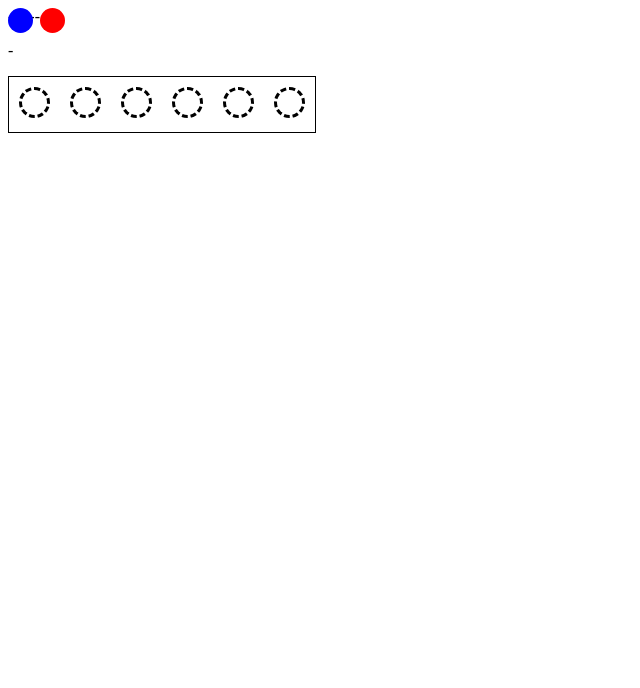
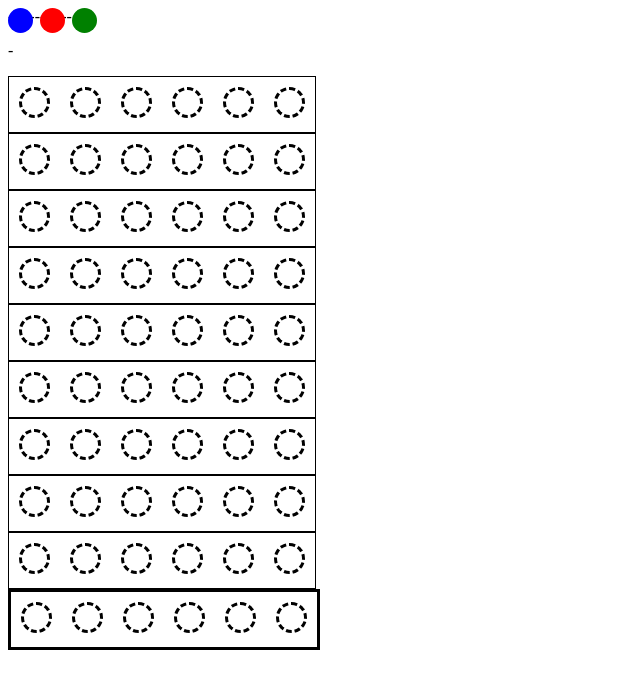
Before and after one commit to Thomas-N-GEORGE/Mastermind, a React (Create React App) app: page / in a window 1280 px wide. Shown: the top 688 px of the page, without its empty margins (0-640 px from the left). Built offline with nearby package versions, Linux system fonts and the light colour scheme.

Commit message:
add board of rows

```diff
--- a/src/App.jsx
+++ b/src/App.jsx
@@ -1,6 +1,7 @@
 import { GameContextProvider } from "./context/GameContext";
 import Peg from "./components/Peg";
-import Row from "./components/Row";
+// import Row from "./components/row";
+import BoardRow from "./components/BoardRows";
 
 function App() {
   return (
@@ -10,11 +11,13 @@ function App() {
         <Peg color="blue" />
         <span>------</span>
         <Peg color="red" />
+        <span>------</span>
+        <Peg color="green" />
       </div>
       <p>-</p>
       {/* Adding a row inside a parent div: */}
       <div>
-        <Row />
+        <BoardRow />
       </div>
     </GameContextProvider>
   );
--- /dev/null
+++ b/src/components/BoardRows.jsx
@@ -0,0 +1,38 @@
+/* eslint-disable react/prop-types */
+
+// Mastermind board of rows component.
+import { useContext } from "react";
+import { GameContext } from "../context/GameContext";
+import Row from "./Row";
+
+const BoardRow = () => {
+  const { activeRow } = useContext(GameContext);
+
+  // const rows = [0, 1, 2, 3, 4, 5, 6, 7, 8, 9];
+  const rows = [9, 8, 7, 6, 5, 4, 3, 2, 1, 0];
+
+  return (
+    <>
+      <div
+        style={{
+          ...boardRowStyle,
+        }}
+      >
+        {rows.map((row, i) => {
+          return (
+            <div key={9 - i}>
+              <Row key={9 - i} id={row} isActive={row === activeRow.id ? true : false} />
+            </div>
+          );
+        })}
+      </div>
+    </>
+  );
+};
+
+const boardRowStyle = {
+  // display: "inline-block",
+  // border: "1px solid black",
+};
+
+export default BoardRow;
--- a/src/components/Hole.jsx
+++ b/src/components/Hole.jsx
@@ -9,17 +9,17 @@ const Hole = (props) => {
   const { setDraggedPeg, draggedPegColor, activeRow, setActiveRow } =
     useContext(GameContext);
 
-  function handleUpdateRow(newColor, index) {
-    const updatedRow = activeRow.map((color, i) => {
-      if (i === index) {
-        // Update color
+  function handleUpdateRow(newColor, id) {
+    const updatedRow = activeRow.content.map((color, i) => {
+      if (i === id) {
+        // Update color.
         return newColor;
       } else {
-        // The rest haven't changed
+        // The rest haven't changed.
         return color;
       }
     });
-    setActiveRow(updatedRow);
+    setActiveRow({...activeRow, content:updatedRow});
   }
 
   return (
@@ -27,14 +27,18 @@ const Hole = (props) => {
       <span
         style={{
           ...holeStyle,
-          border: isDraggedOver ? "dashed red 3px" : "dashed black 3px",
+          border: isDraggedOver ? "solid red 3px" : "dashed black 3px",
         }}
-        onDragEnter={() => setIsDraggedOver(true)}
+        // Drag and drop API.
+        onDragEnter={() => setIsDraggedOver(props.isActive)}
         onDragLeave={() => setIsDraggedOver(false)}
         onDragOver={(e) => {
+          if (props.isActive) {
             e.preventDefault();
+          }
         }}
         onDrop={() => {
+          if (props.isActive) {
             setMyPeg(<Peg color={draggedPegColor} />);
             console.log(
               "draggedPegColor:",
@@ -42,9 +46,10 @@ const Hole = (props) => {
               "on hole n° ",
               props.id
             );
-          handleUpdateRow(draggedPegColor, props.id - 1);
+            handleUpdateRow(draggedPegColor, props.id);
             setDraggedPeg(null);
             setIsDraggedOver(false);
+          }
         }}
       >
         {myPeg}
--- a/src/components/Row.jsx
+++ b/src/components/Row.jsx
@@ -5,26 +5,27 @@ import { useContext, useEffect } from "react";
 import { GameContext } from "../context/GameContext";
 import Hole from "./Hole";
 
-const Row = () => {
+const Row = (props) => {
   const { activeRow } = useContext(GameContext);
 
+  const holes = [0, 1, 2, 3, 4, 5];
+
+  // Logging.
   useEffect(() => {
-    console.log(activeRow);
-}, [activeRow]);
+    if (activeRow.id === props.id) console.log(activeRow);
+  }, [activeRow, props.id]);
 
   return (
     <>
       <span
         style={{
           ...rowStyle,
+          border: props.isActive ? "3px solid black" : "1px solid black",
         }}
       >
-        <Hole id={1} />
-        <Hole id={2} />
-        <Hole id={3} />
-        <Hole id={4} />
-        <Hole id={5} />
-        <Hole id={6} />
+        {holes.map((hole, i) => (
+          <Hole key={i} id={hole} isActive={props.isActive} />
+        ))}
       </span>
     </>
   );
--- a/src/context/GameContext.jsx
+++ b/src/context/GameContext.jsx
@@ -5,13 +5,17 @@ import { useState, createContext } from "react";
 
 export const GameContext = createContext();
 
+let initialRowId = 0;
 let initialRow = [null, null, null, null, null, null];
 
 export const GameContextProvider = (props) => {
   // State goes here.
   const [draggedPeg, setDraggedPeg] = useState(null);
   const [draggedPegColor, setDraggedPegColor] = useState(null);
-  const [activeRow, setActiveRow] = useState(initialRow);
+  const [activeRow, setActiveRow] = useState({
+    id: initialRowId,
+    content: initialRow,
+  });
 
   return (
     <GameContext.Provider
```
Also changed, not shown: src/components/GuessButton.jsx (added). Lines whose indentation alone changed are shown as unchanged.
